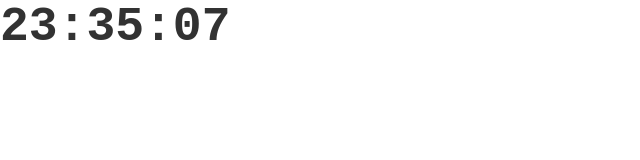
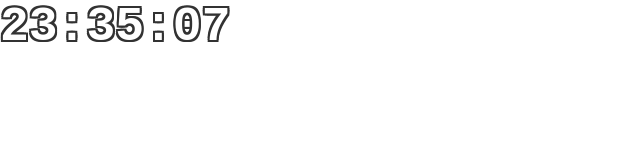
Before and after one commit to dende190/relo-jito, an Electron app: page src/index.html in a window 1280 px wide. Shown: the whole page, without its empty margins (0-640 px from the left). Drawn offline with Linux system fonts and the light colour scheme.

Commit message:
Invierte los colores para que el texto esté en blanco y la sombra en negro

```diff
--- a/src/index.css
+++ b/src/index.css
@@ -3,12 +3,13 @@
   padding: 0;
 }
 .hora {
+  color: #fff;
   cursor: pointer;
   font-family: courier new;
   font-size: 48px;
   font-weight: bold;
   opacity: 0.8;
   text-shadow:
-    1px 0 #fff, -1px 0 #fff, 0 1px #fff, 0 -1px #fff,
-    1px 1px #fff, -1px -1px #fff, 1px -1px #fff, -1px 1px #fff;
+    2px 0 #000, -2px 0 #000, 0 2px #000, 0 -2px #000,
+    2px 2px #000, -2px -2px #000, 2px -2px #000, -2px 2px #000;
 }
```
